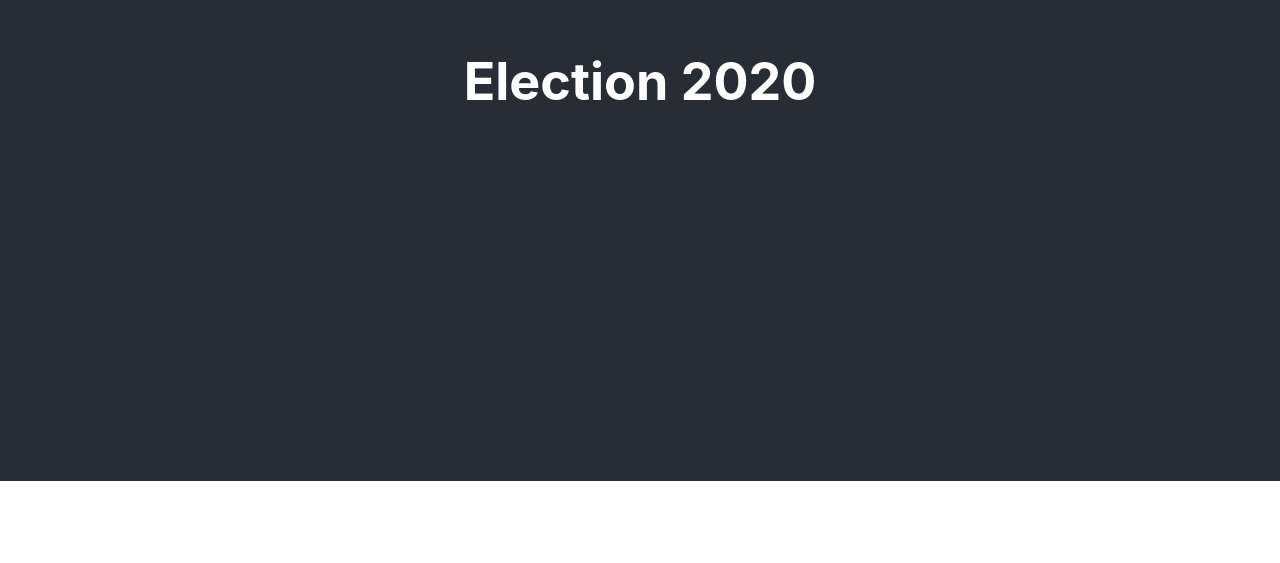
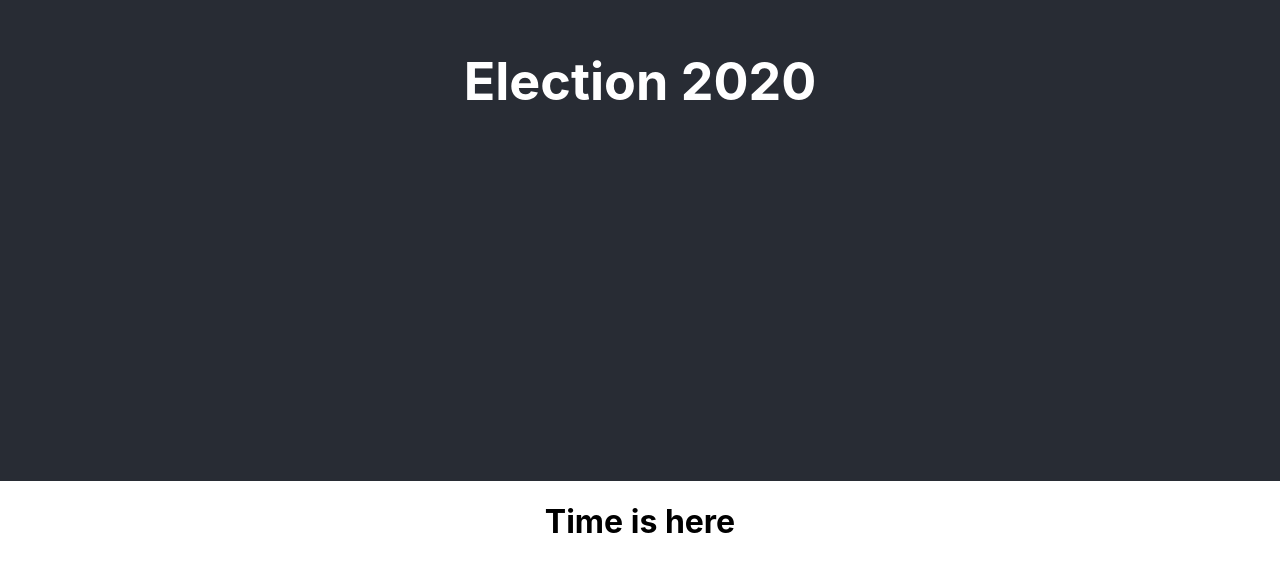
Before and after one commit to NaryxHaxns/Hackathon2020FrontEnd, a React (Create React App) app: page / in a window 1280 px wide. Shown: the part 319-882 px from the top of the page. Before the commit the page ends 800 px from the top, so only its background shows below. Built offline with nearby package versions, Linux system fonts and the light colour scheme.

Commit message:
Setting up Landing PAge

```diff
--- /dev/null
+++ b/src/components/CountdownClock/CountdownClock.jsx
@@ -0,0 +1,11 @@
+import React from "react";
+
+const CountdownClock = (props) => {
+  return (
+    <div className="CountdownClock">
+      <h1>Time is here</h1>
+    </div>
+  );
+}
+
+export default CountdownClock;
--- a/src/components/FindCandidates/FindCandidates.jsx
+++ b/src/components/FindCandidates/FindCandidates.jsx
@@ -1,9 +1,11 @@
 import React from "react";
 
-export default function FindCandidates() {
+const FindCandidates = (props) => {
   return (
     <div className="FindCandidates">
       <h1>Find Candidates</h1>
     </div>
   );
 }
+
+export default FindCandidates;
--- a/src/components/FindPollLocation/FindPollLocation.jsx
+++ b/src/components/FindPollLocation/FindPollLocation.jsx
@@ -1,9 +1,11 @@
 import React from "react";
 
-export default function FindPollLocation() {
+const FindPollLocation = (props) => {
   return (
     <div className="FindPollLocation">
       <h1>Find Poll Location</h1>
     </div>
   );
 }
+
+export default FindPollLocation;
--- a/src/components/RegisterVoter/RegisterVoter.jsx
+++ b/src/components/RegisterVoter/RegisterVoter.jsx
@@ -1,9 +1,11 @@
 import React from "react";
 
-export default function RegisterVoter() {
+const RegisterVoter = (props) => {
   return (
     <div className="RegisterVoter">
       <h1>Register Voter</h1>
     </div>
   );
 }
+
+export default RegisterVoter;
--- a/src/components/WhatToBring/WhatToBring.jsx
+++ b/src/components/WhatToBring/WhatToBring.jsx
@@ -1,9 +1,11 @@
 import React from "react";
 
-export default function WhatToBring() {
+const WhatToBring = (props) => {
   return (
     <div className="WhatToBring">
       <h1>What To Bring</h1>
     </div>
   );
 }
+
+export default WhatToBring;
--- a/src/index.js
+++ b/src/index.js
@@ -1,9 +1,9 @@
-import { BrowserRouter as Router } from 'react-router-dom'
 import React from "react";
 import ReactDOM from "react-dom";
 import "./index.css";
 import App from "./pages/App/App";
 import * as serviceWorker from "./serviceWorker";
+import { BrowserRouter as Router } from 'react-router-dom'
 
 ReactDOM.render(
   <Router>
--- a/src/pages/App/App.js
+++ b/src/pages/App/App.js
@@ -1,6 +1,7 @@
 import React, { Component } from "react";
 import { Route, Switch } from 'react-router-dom'
 import "./App.css";
+import CountdownClock from "../../components/CountdownClock/CountdownClock"
 import FindCandidates from "../../components/FindCandidates/FindCandidates";
 import FindPollLocation from "../../components/FindPollLocation/FindPollLocation";
 import RegisterVoter from "../../components/RegisterVoter/RegisterVoter";
@@ -19,7 +20,21 @@ export default class App extends Component {
           <h1>Election 2020</h1>
         </header>
         <Switch>
-
+          <Route exact path='/' render={() =>
+            <CountdownClock />
+          } />
+          <Route exact path='/' render={() =>
+            <FindCandidates />
+          } />
+          <Route exact path='/' render={() =>
+            <FindPollLocation />
+          } />
+          <Route exact path='/' render={() =>
+            <RegisterVoter />
+          } />
+          <Route exact path='/' render={() =>
+            <WhatToBring />
+          } />
         </Switch>
       </div>
     );
```
Also changed, not shown: src/components/CountdownClock/CountdownClock.css (added).
